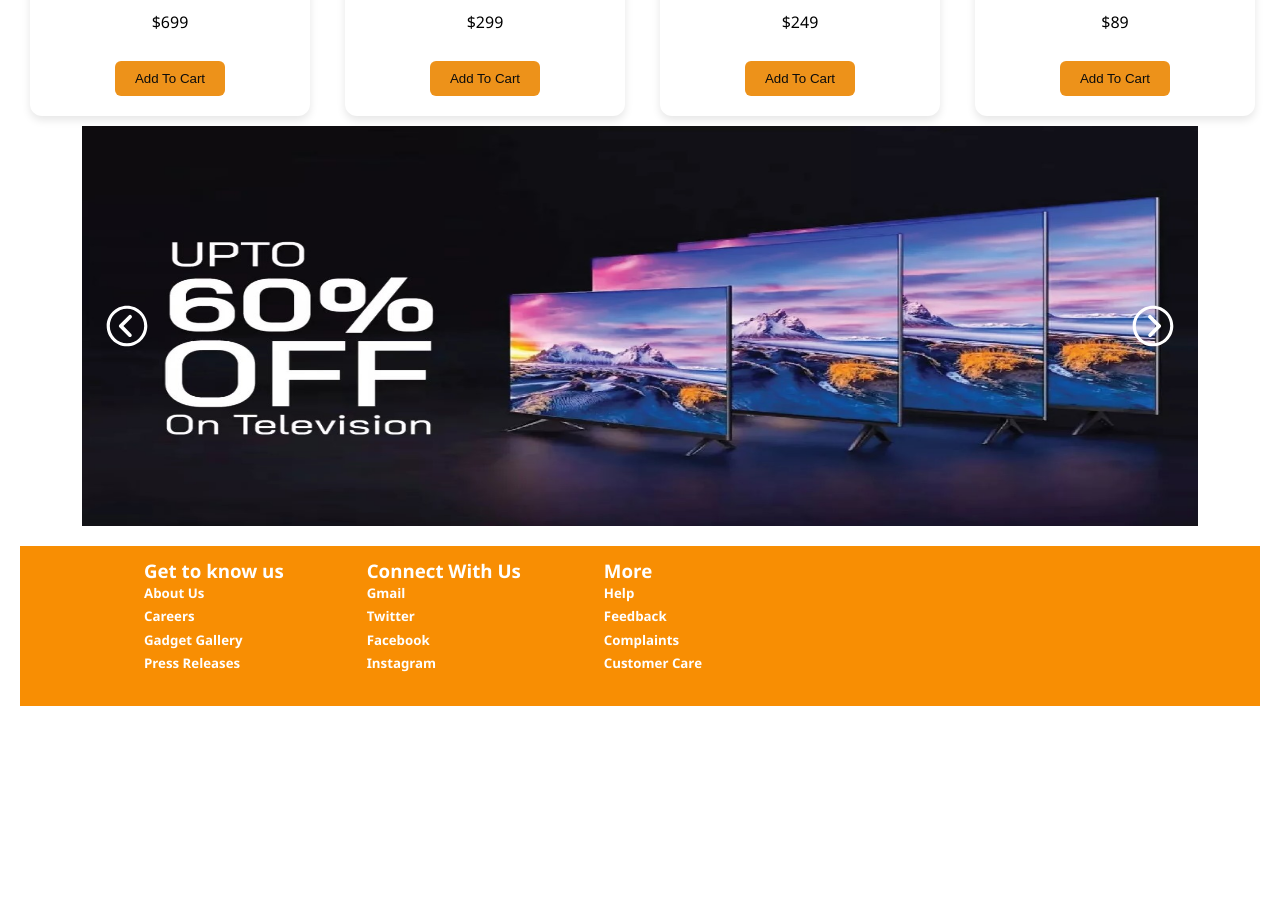
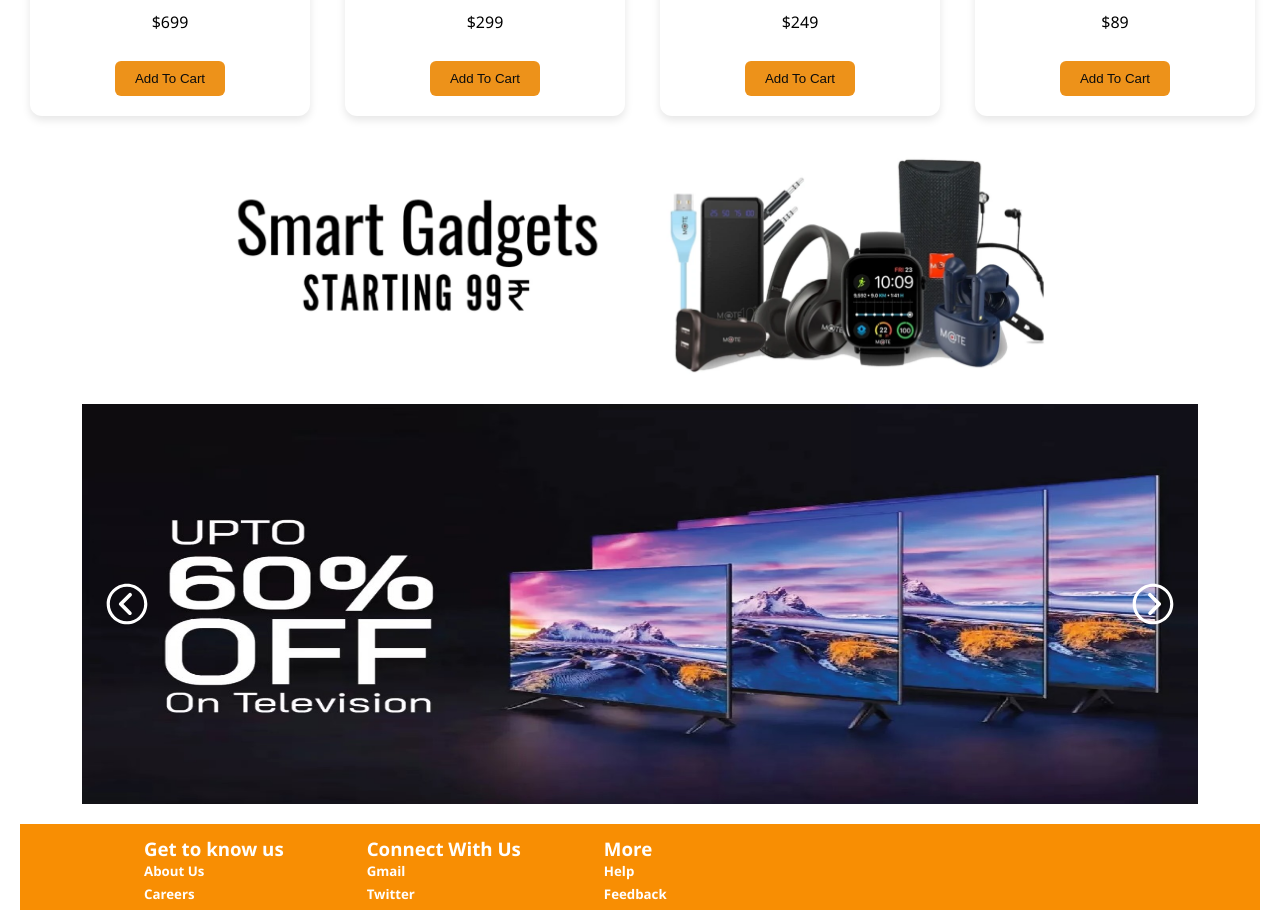
Before and after one commit to mahroofvp/SampleEcommerceApp, a React (Vite) app: page / in a window 1280 px wide. Shown: the part 1260-2170 px from the top of the page. Before the commit the page ends 1986 px from the top, so only its background shows below. Built offline with nearby package versions, Linux system fonts and the light colour scheme.

Commit message:
created product poster

```diff
--- /dev/null
+++ b/src/components/posterImg/PosterImg.jsx
@@ -0,0 +1,15 @@
+import React from "react";
+import './posterImg.scss'
+import posterImg from '../../assets/poster/gadgetPoster.webp'
+const PosterImg = ()=> {
+    return(
+        <>
+        <div className="poster-img-main-div">
+            <img src={posterImg} alt="" />
+        </div>
+        </>
+    )
+}
+
+
+export default PosterImg
--- /dev/null
+++ b/src/components/posterImg/posterImg.scss
@@ -0,0 +1,11 @@
+.poster-img-main-div{
+    width: 80%;
+    height: 20%;
+    display: flex;
+    justify-content: center;
+}
+.poster-img-main-div > img{
+    width: 100%;
+    height: 100%;
+    padding: 20px;
+}
--- a/src/pages/shop/Shop.jsx
+++ b/src/pages/shop/Shop.jsx
@@ -8,11 +8,13 @@ import banner from '/banner.png';
 import './shop.scss';
 import Footer from '../../components/footer/Footer';
 import NavTwo from '../../components/NavTwo/NavTwo';
+import PosterImg from '../../components/posterImg/PosterImg';
 
 const Shop = () => {
   const [searchInput, setSearchInput] = useState('');
   const [category, setCategory] = useState('all');
-  const [filterOpen, setFilterOpen] = useState(false); // State to toggle filter visibility
+  const [filterOpen, setFilterOpen] = useState(false);
+
 
   const handleChange = (e) => {
     setSearchInput(e.target.value);
@@ -27,7 +29,7 @@ const Shop = () => {
 
   const filteredProducts = PRODUCTS.filter((product) => {
     const matchesCategory = category === 'all' || product.category === category;
-    const matchesSearch = product.category.toLowerCase().includes(searchInput.toLowerCase());
+    const matchesSearch = product.productName.toLowerCase().includes(searchInput.toLowerCase());
     return matchesCategory && matchesSearch;
   });
 
@@ -76,6 +78,7 @@ const Shop = () => {
                 </div>
               )}
             </div>
+            <PosterImg/>
             <Carousel />
             <Footer />
           </div>
```
Also changed, not shown: src/assets/poster/gadgetPoster.webp (added).
